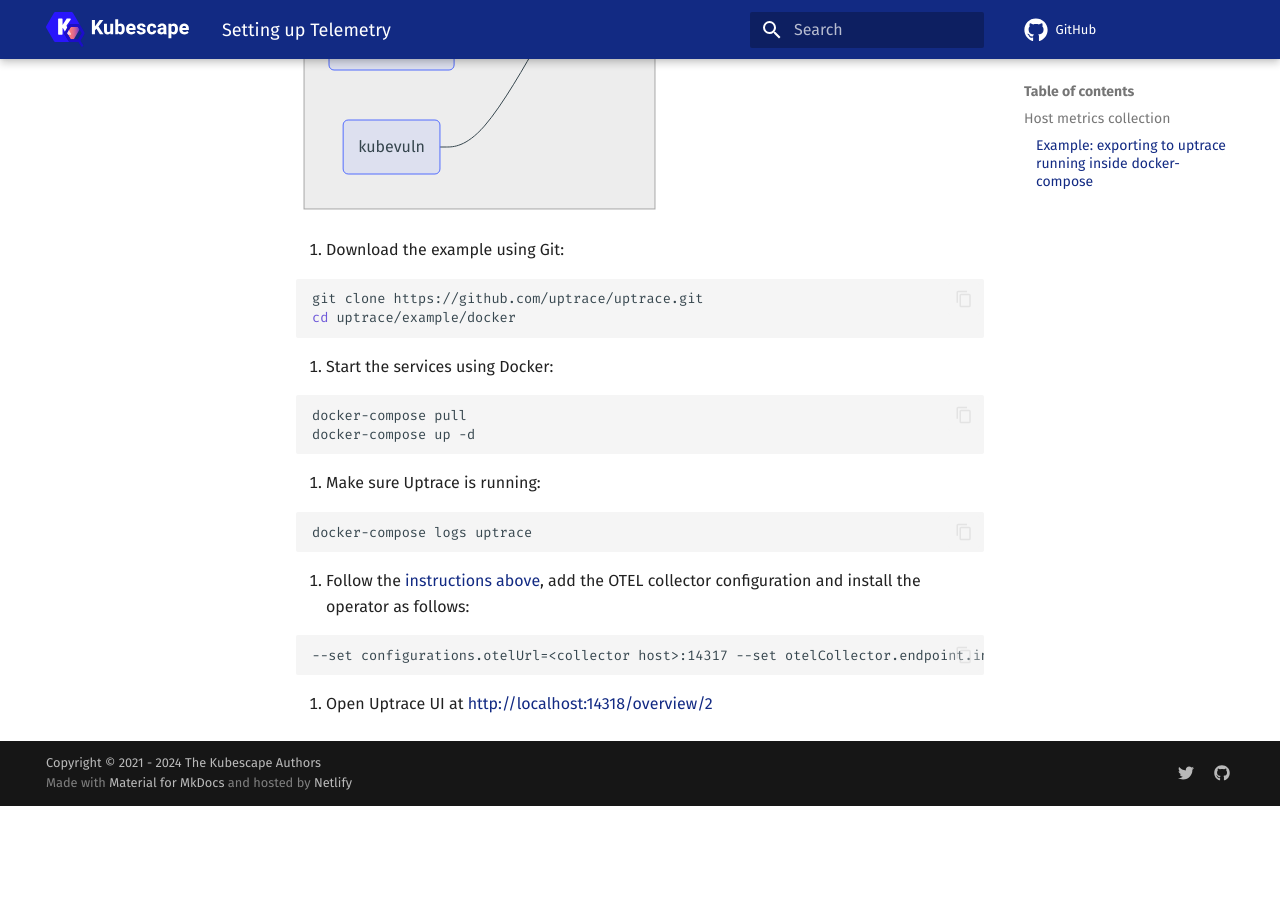
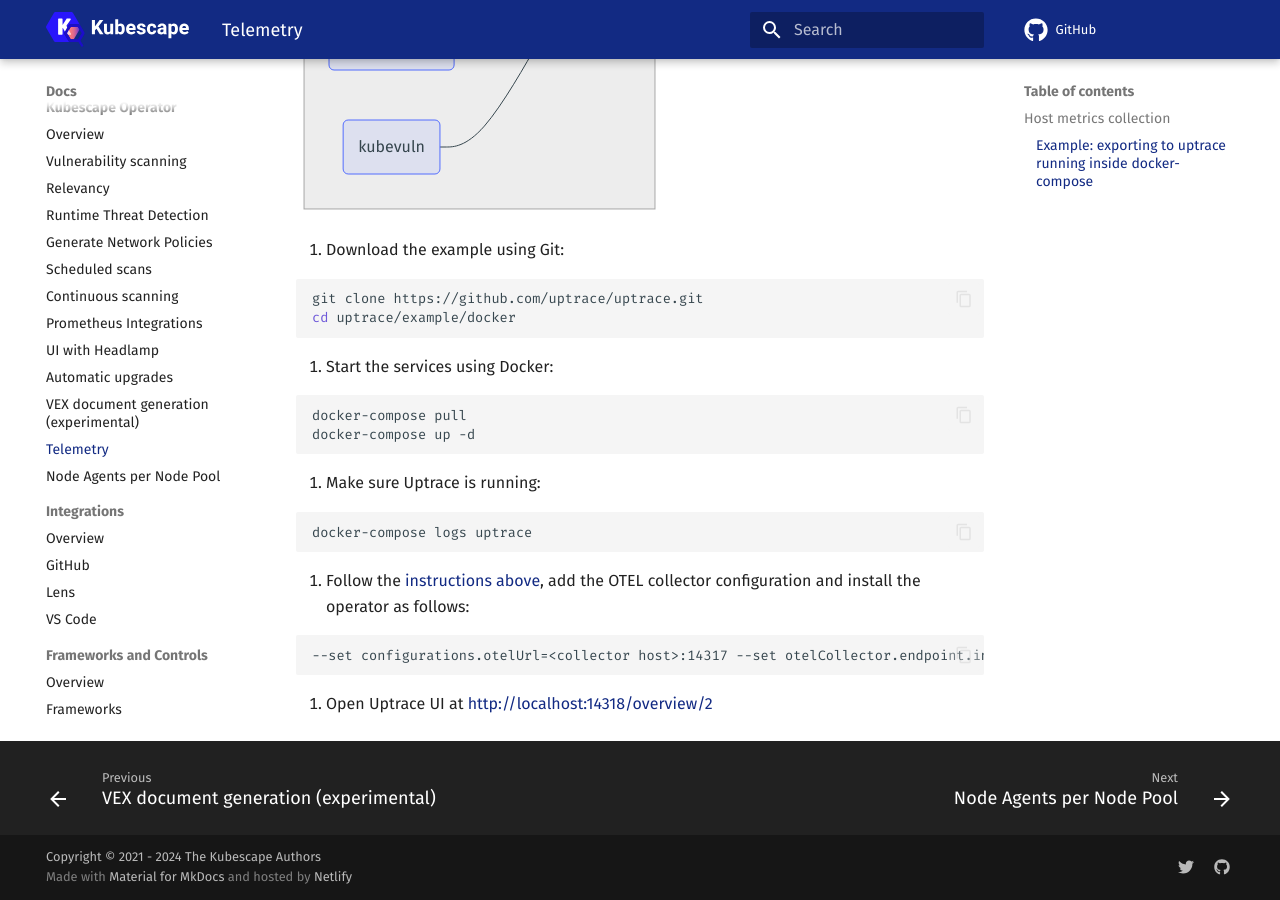
Before and after one commit to kubescape/kubescape.io, an MkDocs documentation site: the page built from docs/docs/operator/telemetry.md, in a window 1280 px wide and 900 px high, scrolled down 1236 px. Built offline with MkDocs 1.6.1 and Material for MkDocs 9.7.7, drawn with Linux system fonts in a browser that asks for light colours; comment, search, counter and statistics services are not loaded; before the commit the page ends 2042 px from its top, so only the background shows below that.

```diff
--- a/mkdocs.yml
+++ b/mkdocs.yml
@@ -68,6 +68,7 @@
             - 'UI with Headlamp': 'docs/operator/ui-with-headlamp.md'
             - 'Automatic upgrades': 'docs/operator/automatic-release-upgrades.md'
             - 'VEX document generation (experimental)': 'docs/operator/generating-vex.md'
+            - 'Telemetry': 'docs/operator/telemetry.md'
             - 'Node Agents per Node Pool': 'docs/operator/multiple-node-agent-per-node-pool.md'
         - Integrations:
             - 'Overview': 'docs/integrations/index.md'
```
